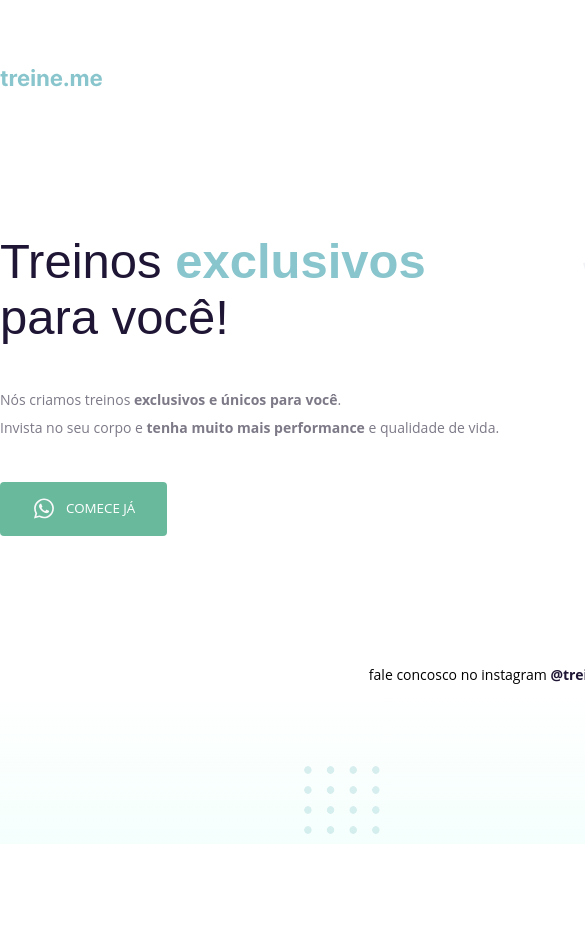
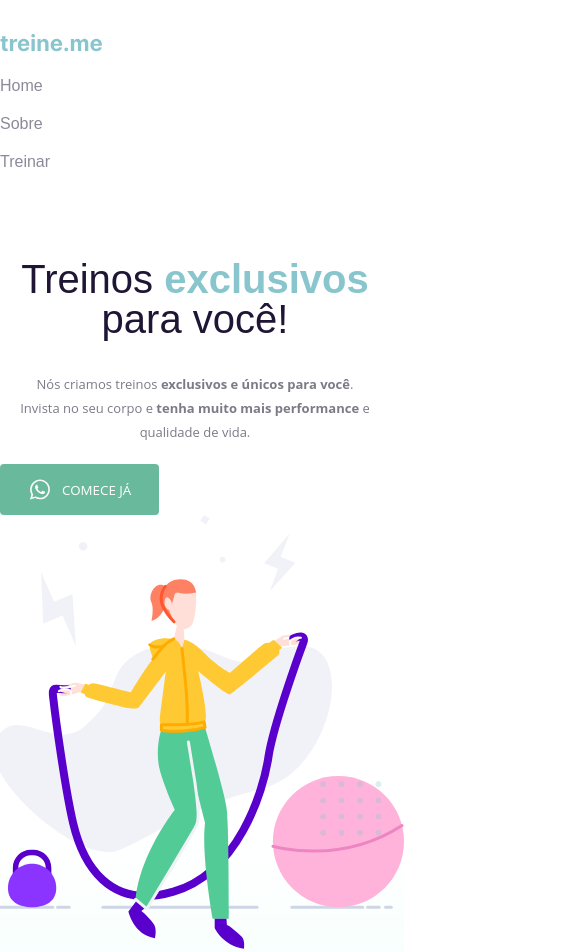
Before and after one commit to fabiasantos1/treine.me, a plain HTML site: page index.html in a window 390 px wide. Shown: the top 952 px of the page, 585 px wide, since content can reach past the window. Before the commit the page ends 844 px from the top, so only its background shows below. Drawn offline with Linux system fonts and the light colour scheme; a web font is replaced by a local one.

Commit message:
adicionando responsividade

```diff
--- a/style.css
+++ b/style.css
@@ -9,7 +9,8 @@ body {
 
 .page {
 
-  width: 1000px ;
+  width: 100% ;
+  max-width: 1200px;
   margin: 0 auto;
   padding-top: 65px ;
 }
@@ -18,7 +19,6 @@ nav {
   display: flex;
   justify-content: space-between;
   align-items: center;
-
   margin-bottom: 55px;
 
 }
@@ -62,7 +62,6 @@ h1 {
   font-size: 49px;
   line-height: 56px;
   color: #1F1534;
-
   font-weight: normal;
 }
 
@@ -75,7 +74,6 @@ section p {
   font-size: 14px;
   line-height: 28px;
   color: #7D7987;
-
   margin: 40px 0;
 }
 
@@ -83,18 +81,14 @@ button {
   color: white;
   text-transform: uppercase;
   font-family: 'Open Sans', sans-serif;
-
   background: #69B99D;
   border: none;
   padding: 14px 32px 15px;
-
   display: flex;
   align-items: center;
   justify-content: center;
   gap: 10px;
-
   border-radius: 4px;
-
   cursor: pointer;
 }
 
@@ -106,9 +100,7 @@ button:hover {
 footer {
   font-size: 14px;
   line-height: 28px;
-
   text-align: center;
-
   margin-top: 80px;
 }
 
@@ -121,3 +113,80 @@ footer a {
   bottom: 0;
   right: 0;
  }
+
+ @media (max-width: 768px) {
+  .page {
+    padding-top: 20px;
+    width: 100%;
+  }
+
+  nav {
+    flex-direction: column;
+    align-items: flex-start;
+  }
+
+  nav ul {
+    flex-direction: column;
+    gap: 20px;
+    margin-top: 20px;
+  }
+
+  main {
+    flex-direction: column;
+    text-align: center;
+  }
+
+  main h1 {
+    font-size: 32px;
+    line-height: 40px;
+  }
+
+  section p {
+    font-size: 12px;
+    line-height: 24px;
+    margin: 20px 0;
+  }
+
+  botton {
+    padding: 12px 25px;
+    font-size: 14px;
+  }
+
+  footer {
+    font-size: 12px;
+    margin-top: 40px;
+  }
+
+  #balls {
+    width: 50px;
+    height: auto;
+  }
+ }
+
+
+ @media (max-width: 1024px) {
+  .page {
+    padding-top: 30px;
+  }
+
+  main {
+    flex-direction: column;
+    text-align: center;
+  }
+
+  main h1 {
+    font-size: 40px;
+  }
+
+  section p {
+    font-size: 13px;
+  }
+
+  button {
+    padding: 13px 28px;
+  }
+
+  #balls {
+    width: 70px;
+  }
+ }
```
